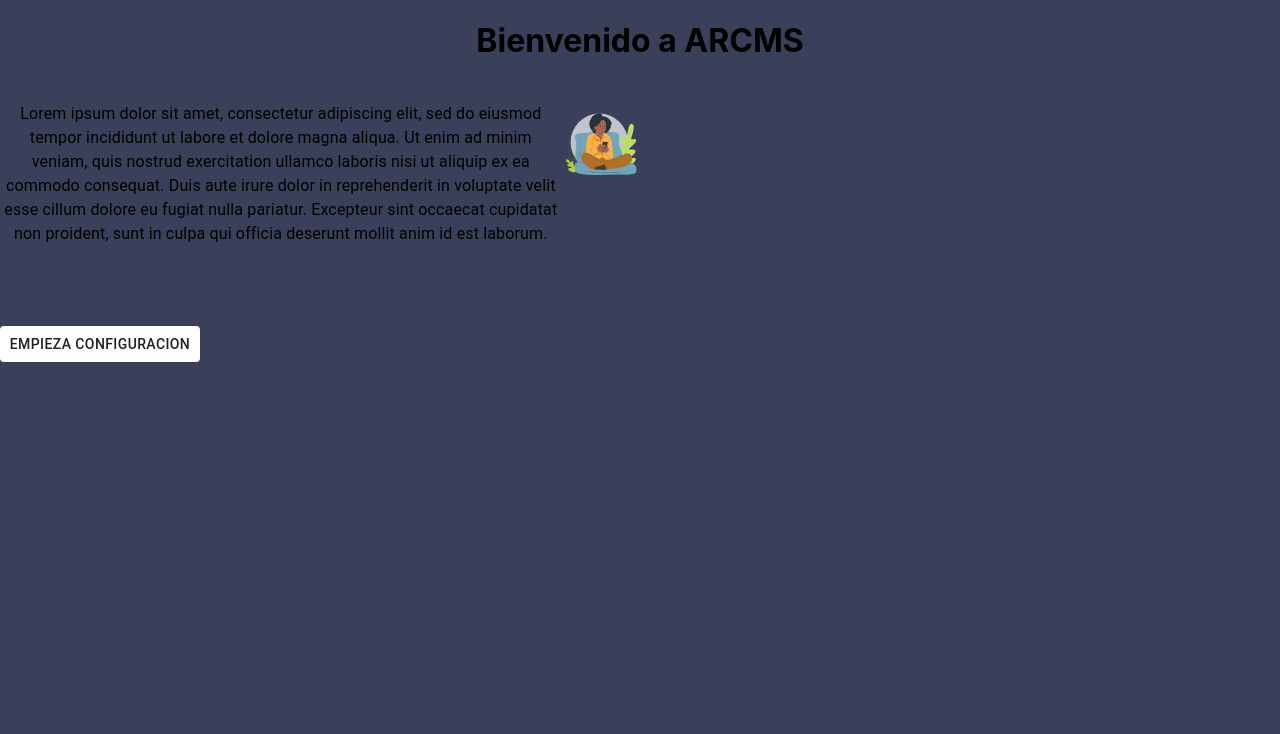
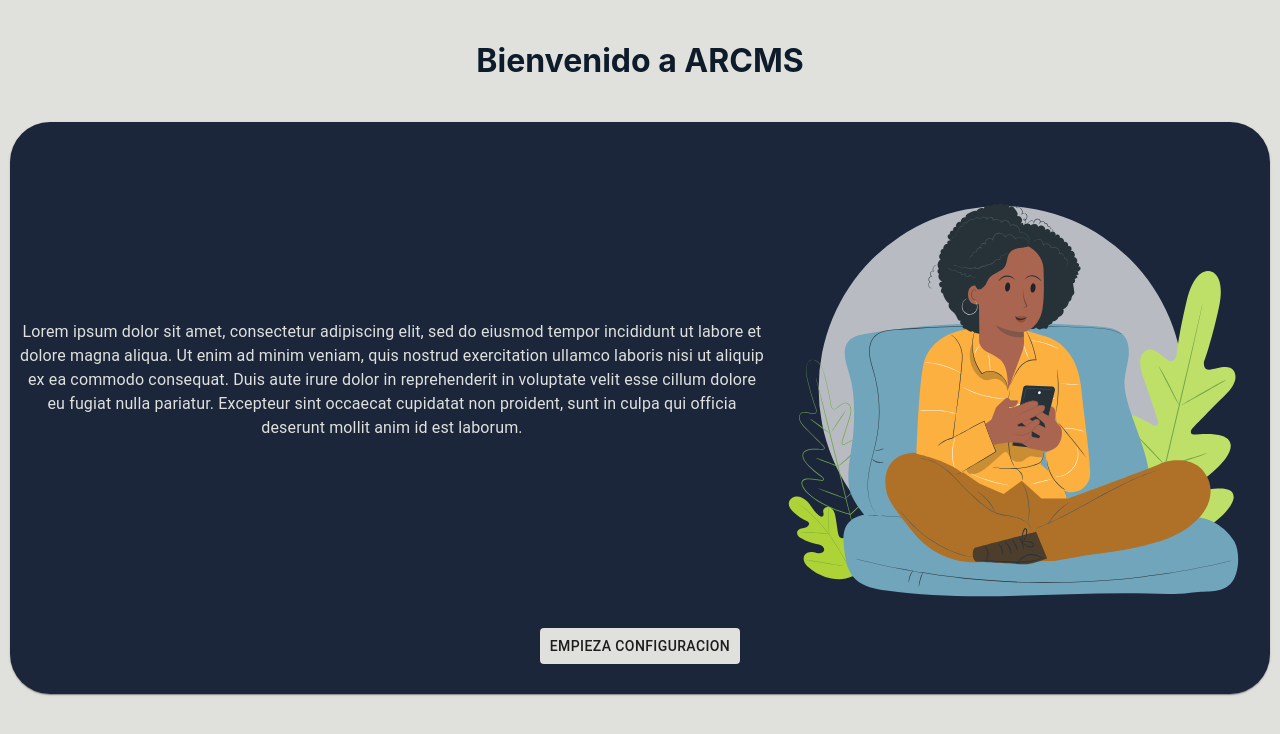
Before and after one commit to renegng/arcms_fe, a React (Create React App) app: page / in a window 1280 px wide. Shown: the top 734 px of the page. Built offline with nearby package versions, Linux system fonts and the light colour scheme.

Commit message:
styled landing

```diff
--- a/src/components/Home.jsx
+++ b/src/components/Home.jsx
@@ -1,7 +1,7 @@
 import React, {useState} from 'react'
 import { connect } from 'react-redux'
 import {useHistory } from 'react-router-dom'
-import { withStyles, TextField, Typography, Button } from '@material-ui/core'
+import { withStyles, TextField, Typography, Button, Card } from '@material-ui/core'
 import descriptionImg from '../images/user_f_03.svg'
 
 
@@ -9,25 +9,42 @@ const styles = {
   root: {
     display: 'flex',
     flexDirection: 'column',
-    height: '100vh',
-    background: '#3A405A',
+    // height: '100vh',
+    // background: '#778DA9',
+    alignItems: 'center'
   },
 
   button: {
-    background: 'white',
+    background: '#E0E1DD',
     width: '200px',
+    alignSelf: 'center',
+    marginBottom: '20px',
+
+    '&.MuiButtonBase-root:hover': {
+      background: '#778DA9'
+    }
 
   },
 
   description: {
     display: 'flex',
-    width: '50%',
-    marginTop: '20px'
+    flexDirection: 'column',
+    width: '100%',
+    marginTop: '20px',
+    borderRadius: '40px',
+    padding: '10px',
+    background: '#1B263B'
   },
 
   descImg: {
-    maxHeight: '35%',
-    maxWidth: '35%',
+    maxHeight: '40%',
+    maxWidth: '40%',
+  },
+
+  descText: {
+    display: 'flex',
+    alignItems: 'center',
+    color: '#E0E1DD'
   }
 
 }
@@ -39,14 +56,16 @@ const Home = ({classes}) => {
   return (
       <div className={classes.root}>
 
-        <h1>Bienvenido a ARCMS</h1>
-        <div className={classes.description}>
-          <Typography>
+        <h1 style={{color: '#0D1B2A'}}>Bienvenido a ARCMS</h1>
+        <Card className={classes.description} variant="elevation">
+          <Typography className={classes.descText}>
           Lorem ipsum dolor sit amet, consectetur adipiscing elit, sed do eiusmod tempor incididunt ut labore et dolore magna aliqua. Ut enim ad minim veniam, quis nostrud exercitation ullamco laboris nisi ut aliquip ex ea commodo consequat. Duis aute irure dolor in reprehenderit in voluptate velit esse cillum dolore eu fugiat nulla pariatur. Excepteur sint occaecat cupidatat non proident, sunt in culpa qui officia deserunt mollit anim id est laborum.
+          <img className={classes.descImg} src={descriptionImg} alt="description" />
           </Typography>
-          <img className={classes.descImg} src={descriptionImg} alt="description" />
-        </div>
-        <Button className={classes.button} onClick={() => history.push('/setup')}>Empieza Configuracion</Button>
+          <Button className={classes.button} onClick={() => history.push('/setup')}>Empieza Configuracion</Button>
+
+        </Card>
+
 
     </div>
   )
--- a/src/components/Setup.jsx
+++ b/src/components/Setup.jsx
@@ -9,7 +9,7 @@ const styles = {
     flexDirection: 'column',
     padding: '50px 100px 100px 100px',
     alignItems: 'center',
-    background: '#3A405A'
+    // background: '#3A405A'
   },
 
   scrollContainer: {
@@ -20,14 +20,16 @@ const styles = {
   },
 
   scrollChild: {
-    borderBottom: '10px solid white',
+    // borderBottom: '10px solid white',
     padding: '1rem',
     height: '80vh',
     width: '80vw',
-    scrollSnapAlign: 'start',
+    scrollSnapAlign: 'center',
     textAlign: 'center',
-    background: 'rgba(255, 255, 255, .15)',
-    backdropFilter: 'saturate(180%) blur(10px)'
+    background: '#415A77',
+    backdropFilter: 'saturate(180%) blur(10px)',
+    marginTop: '40vh',
+    marginBottom: '40vh'
   },
 
   steps: {
@@ -60,10 +62,10 @@ const scrollToNext = (id) => {
   return (
       <div className={classes.root}>
       <main>
-        <h1>Bienvenido a ARCMS</h1>
+        <h1 style={{color: '#0D1B2A'}}>Bienvenido a ARCMS</h1>
       </main>
       <div className={classes.scrollContainer}>
-        <section className={classes.scrollChild} id='step1'  >
+        <section className={classes.scrollChild} id='step1'  style={{marginTop: '0'}}>
           <h2 className={classes.steps}>
             Paso 1</h2>
             <h3>Opciones</h3>
--- a/src/index.scss
+++ b/src/index.scss
@@ -1,13 +1,21 @@
 body {
   margin: 0;
-  font-family: -apple-system, BlinkMacSystemFont, 'Segoe UI', 'Roboto', 'Oxygen',
-    'Ubuntu', 'Cantarell', 'Fira Sans', 'Droid Sans', 'Helvetica Neue',
+  font-family: -apple-system, BlinkMacSystemFont, "Segoe UI", "Roboto", "Oxygen",
+    "Ubuntu", "Cantarell", "Fira Sans", "Droid Sans", "Helvetica Neue",
     sans-serif;
   -webkit-font-smoothing: antialiased;
   -moz-osx-font-smoothing: grayscale;
+  padding: 20px;
+  background: #e0e1dd;
+  //potential palette
+  //E0E1DD
+  //778DA9
+  //415A77
+  //1B263B
+  //0D1B2A
 }
 
 code {
-  font-family: source-code-pro, Menlo, Monaco, Consolas, 'Courier New',
+  font-family: source-code-pro, Menlo, Monaco, Consolas, "Courier New",
     monospace;
 }
```
Also changed, not shown: 2 other files (tests, documents, lock files or other folders).
